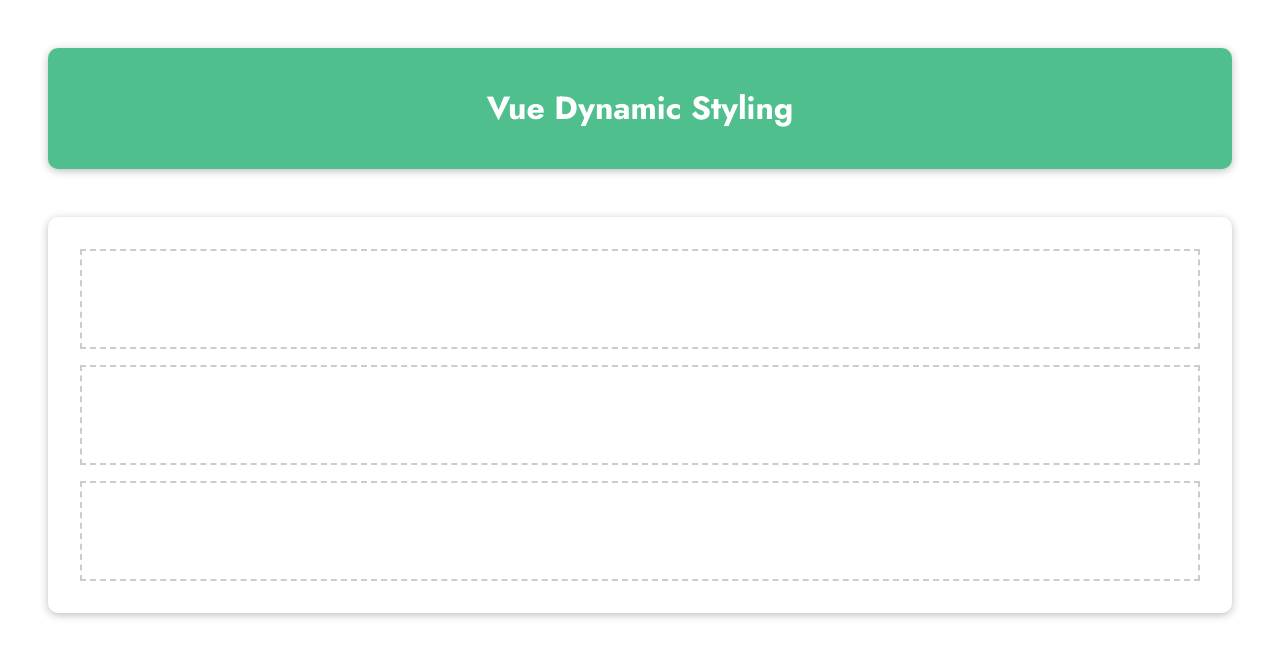
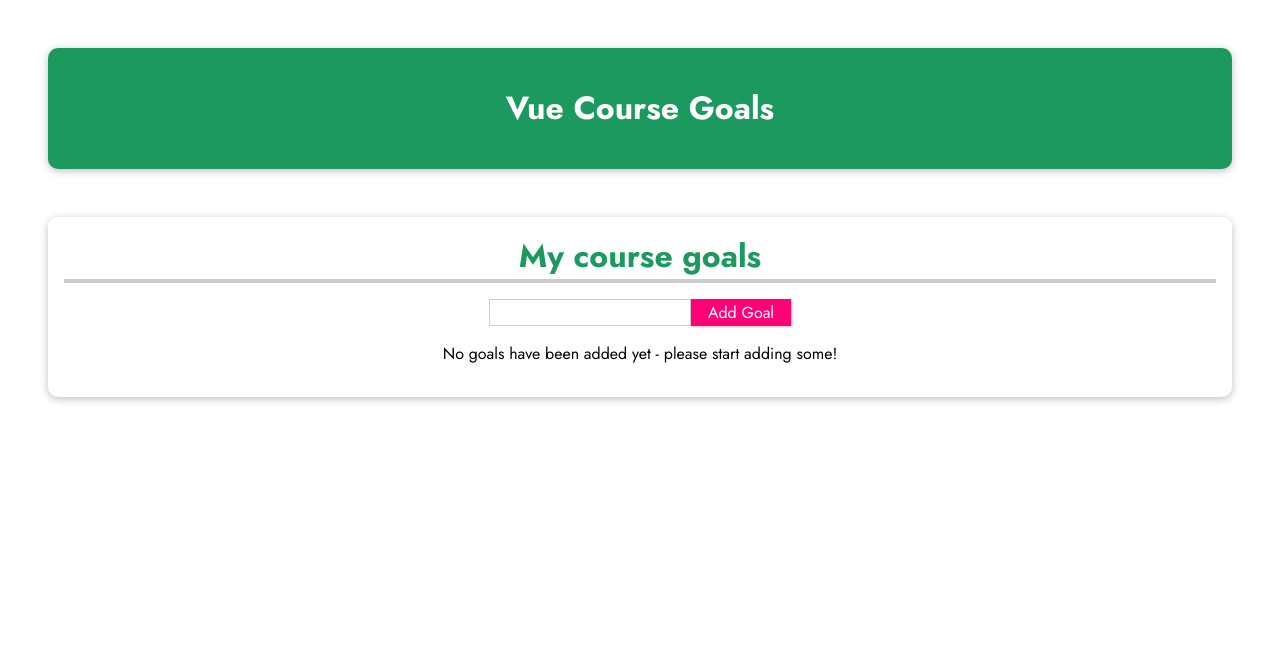
Before and after one commit to muralibadiginti/vue-goals, a plain HTML site: page index.html in a window 1280 px wide. Drawn offline with nearby package versions, Linux system fonts and the light colour scheme.

Commit message:
implemented for loop and deeper dive into it

```diff
--- a/app.js
+++ b/app.js
@@ -1,27 +1,18 @@
 const app = Vue.createApp({
-    data() {
-        return {
-            boxAselected: false,
-            boxBselected: false,
-            boxCselected: false
-        }
+  data() {
+    return {
+      goals: [],
+      enteredGoalValue: '',
+    };
+  },
+  methods: {
+    addGoal() {
+      this.goals.push(thiss.enteredGoalValue)
     },
-    computed: {
-        boxAClasses() {
-            return { active: this.boxAselected }
-        }
-    },
-    methods: {
-        boxSelected(box) {
-            if (box == 'A') {
-                this.boxAselected = true;
-            } else if (box === 'B') {
-                this.boxBselected = true;
-            } else if (box === 'C') {
-                this.boxCselected = true;
-            }
-        }
+    removeGoal(index) {
+      this.goals.splice(index,1)
     }
-})
+  }
+});
 
-app.mount('#styling')
+app.mount('#user-goals');
--- a/index.html
+++ b/index.html
@@ -14,12 +14,18 @@
   </head>
   <body>
     <header>
-      <h1>Vue Dynamic Styling</h1>
+      <h1>Vue Course Goals</h1>
     </header>
-    <section id="styling">
-      <div class="demo" :class = "boxAClasses" :style = "{borderColor : boxAselected ? 'red' : '#ccc' }" @click = 'boxSelected(A)'></div>
-      <div class="demo" @click = 'boxSelected(B)'></div>
-      <div class="demo" @click = 'boxSelected(C)'></div>
+    <section id="user-goals">
+      <h2>My course goals</h2>
+      <input type="text" />
+      <button @click = "addGoal">Add Goal</button>
+      <p v-if="goals.length === 0">No goals have been added yet - please start adding some!</p>
+      <ul v-else>
+        <li v-for="(goal, index) in goals" @click="removeGoal(index)">{{goal}}</li>
+        <!-- <li v-for="(value, key , index) in {'name' : 'Murali', value : 10}">{{key}}</li>
+        <li v-for="num in 10">{{num}}</li> -->
+      </ul>
     </section>
   </body>
 </html>
--- a/styles.css
+++ b/styles.css
@@ -15,12 +15,12 @@ header {
   margin: 3rem;
   border-radius: 10px;
   padding: 1rem;
-  background-color: #4fc08d;
+  background-color: #1b995e;
   color: white;
   text-align: center;
 }
 
-#styling {
+#user-goals {
   box-shadow: 0 2px 8px rgba(0, 0, 0, 0.26);
   margin: 3rem;
   border-radius: 10px;
@@ -28,15 +28,53 @@ header {
   text-align: center;
 }
 
-.demo {
-  width: calc(100% - 32px);
-  height: 100px;
-  margin: 16px;
-  border: 2px dashed #ccc;
+#user-goals h2 {
+  font-size: 2rem;
+  border-bottom: 4px solid #ccc;
+  color: #1b995e;
+  margin: 0 0 1rem 0;
 }
 
+#user-goals ul {
+  list-style: none;
+  margin: 1rem 0;
+  padding: 0;
+}
 
-.active {
-  border-color  : red;
-  background-color : salmon;
+#user-goals li {
+  margin: 1rem 0;
+  font-size: 1.25rem;
+  font-weight: bold;
+  background-color: #8ddba4;
+  padding: 0.5rem;
+  color: #1f1f1f;
+  border-radius: 25px;
 }
+
+#user-goals input {
+  font: inherit;
+  border: 1px solid #ccc;
+}
+
+#user-goals input:focus {
+  outline: none;
+  border-color: #1b995e;
+  background-color: #d7fdeb;
+}
+
+#user-goals button {
+  font: inherit;
+  cursor: pointer;
+  border: 1px solid #ff0077;
+  background-color: #ff0077;
+  color: white;
+  padding: 0.05rem 1rem;
+  box-shadow: 1px 1px 2px rgba(0, 0, 0, 0.26);
+}
+
+#user-goals button:hover,
+#user-goals button:active {
+  background-color: #ec3169;
+  border-color: #ec3169;
+  box-shadow: 1px 1px 4px rgba(0, 0, 0, 0.26);
+}
```
